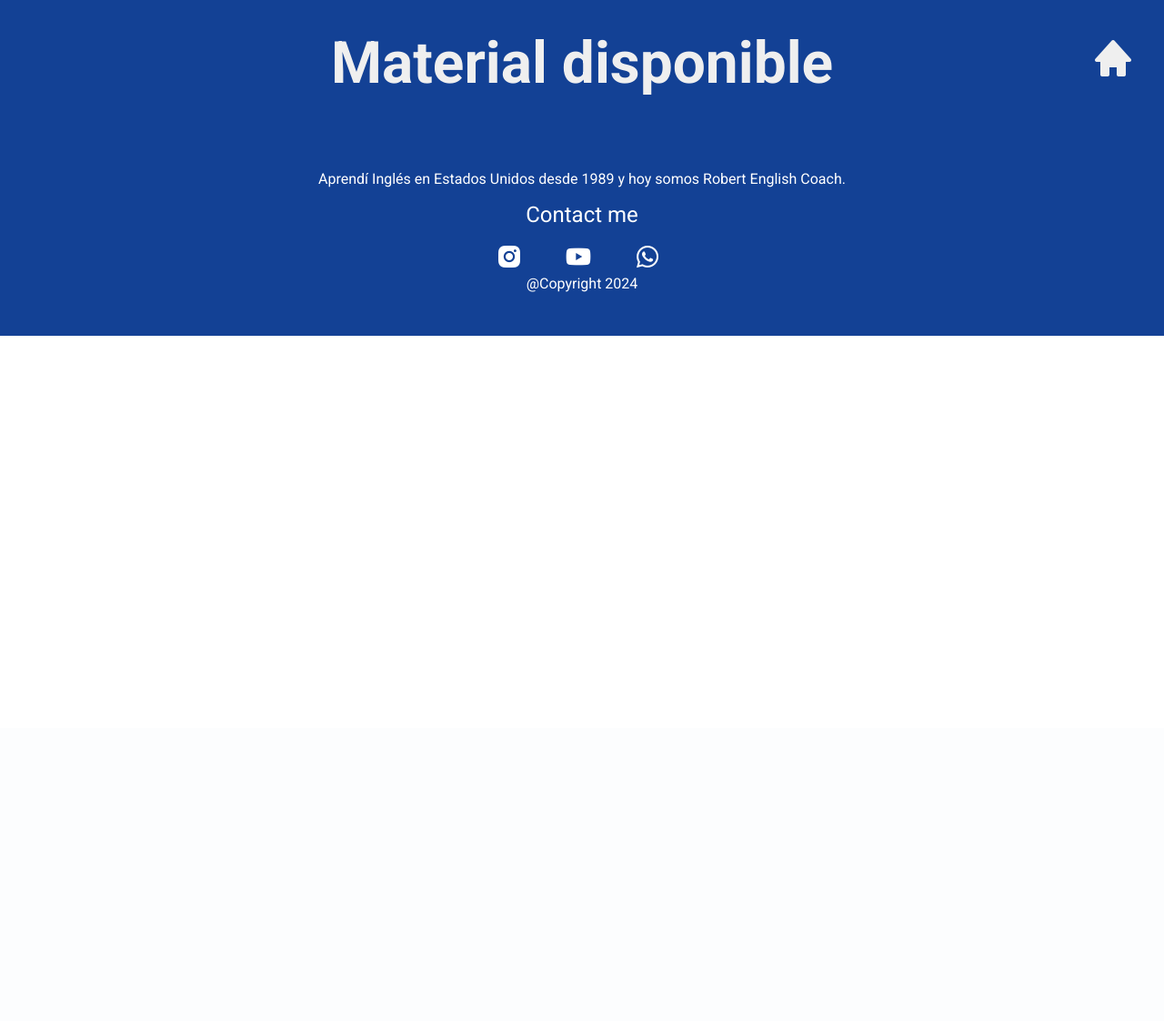
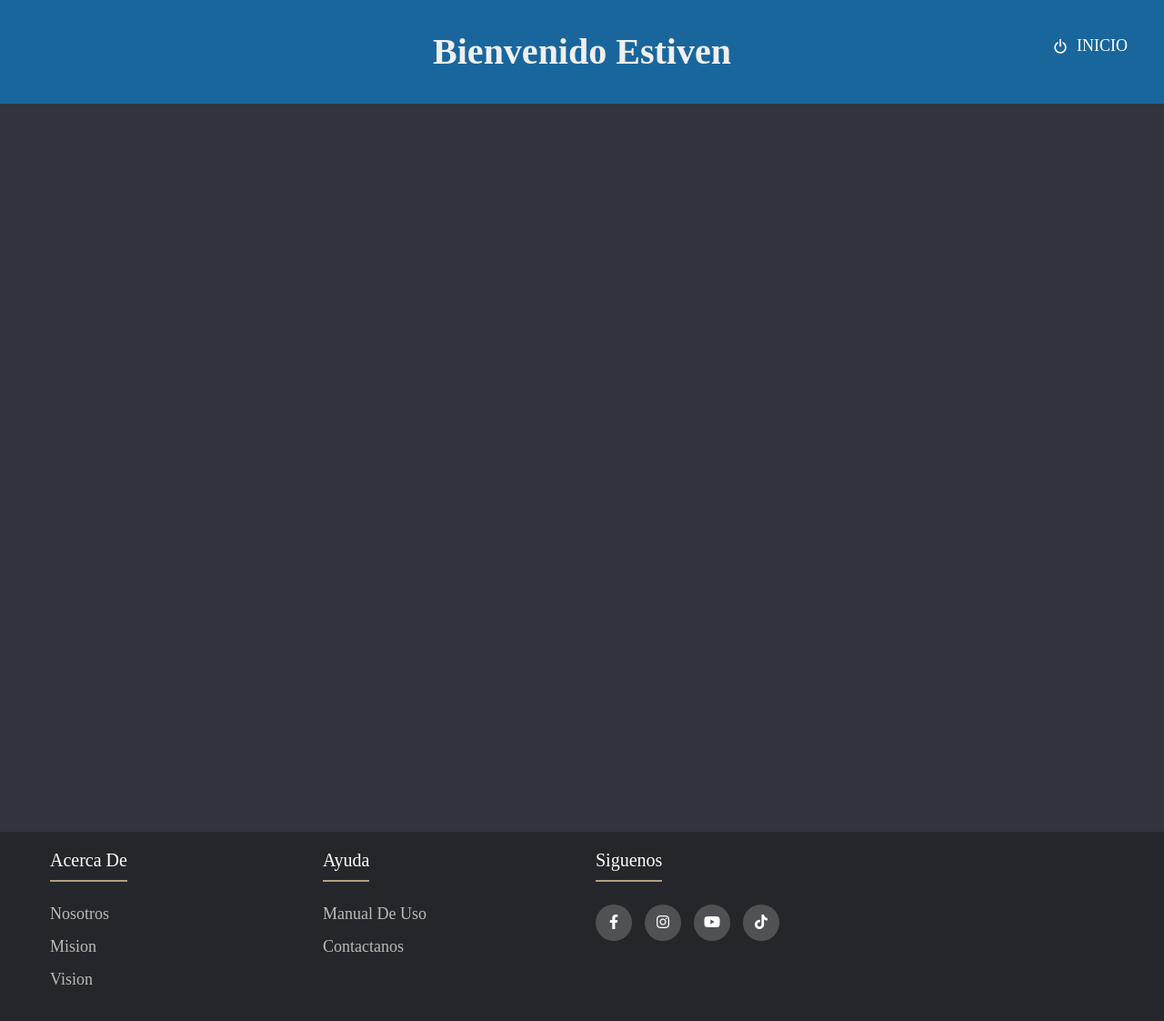
Before and after one commit to EstivenHM/Proyecto_Profesional, a PHP site: page /material.php in a window 1280 px wide. Shown: the whole page at 91% size. Before the commit the page ends 369 px from the top, so only its background shows below. Run offline with PHP 8.4, Linux system fonts and the light colour scheme.

Commit message:
Actualizacion de diseño

```diff
--- a/Proyecto_final/RobertWEB/Crearusuario.php
+++ b/Proyecto_final/RobertWEB/Crearusuario.php
@@ -53,7 +53,7 @@
                 </div>
 
                 <button type="submit" class="btn"> Guardar usuario</button>
-            </form>
+
         </div>
 
         </div>
--- a/Proyecto_final/RobertWEB/Stylecss/Gestionmaterial.css
+++ b/Proyecto_final/RobertWEB/Stylecss/Gestionmaterial.css
@@ -84,7 +84,7 @@ header {
   color: #ffffff;
   margin-bottom: 25px;
   font-weight: 500;
-  border-bottom: 2px solid #00c3ff;
+  border-bottom: 2px solid #afa081;
   padding-bottom: 10px;
   display: inline-block;
 }
@@ -117,7 +117,7 @@ header {
 }
 
 .social-links a:hover {
-  background-color: #00c3ff;
+  background-color: #afa081;
 }
 
 @media (max-width: 991px) {
--- a/Proyecto_final/RobertWEB/Stylecss/Menu.css
+++ b/Proyecto_final/RobertWEB/Stylecss/Menu.css
@@ -330,8 +330,7 @@ header {
   background-color: #00c3ff;
 }
 
-/* Media queries para hacer la página responsiva */
-@media (max-width:
+
 /*-------------FOOTER----------*/
 .container {
   max-width: 1200px;
@@ -391,7 +390,7 @@ header {
 }
 
 .social-links a:hover {
-  background-color: #00c3ff;
+  background-color: #afa081;
 }
 
 @media (max-width: 991px) {
--- a/Proyecto_final/RobertWEB/Stylecss/material.css
+++ b/Proyecto_final/RobertWEB/Stylecss/material.css
@@ -1,93 +1,151 @@
-*{
+* {
+    margin: 0;
+    padding: 0;
+    box-sizing: border-box;
+    list-style: none;
+  }
 
-    margin:0;
-    padding:0;
+  body {
+    font-family: "Times New Roman", Times, serif;
+    text-transform: capitalize;
+  }
+
+  header {
+    background-color: rgb(25, 102, 157);
+    padding: 33.3px 0;
+    color: #efefef;
+    text-align: center;
+    font-size: 20px;
+  }
+
+  .Menu-header a {
+    position: absolute;
+    top: 40px; /* Ajusta según la altura deseada */
+    right: 40px; /* Ajusta para moverlo a la derecha */
+    font-size: 18px;
+    color: white;
+    text-decoration: none;
+    display: flex;
+    align-items: center;
+  }
+
+  .Menu-header a i {
+    margin-right: 8px; /* Espacio entre icono y texto */
+    font-size: 20px;
+  }
+  .Home {
+    display: flex;
+    justify-content: center;
+    align-items: center;
+    width: 100%;
+    height: 100vh; /* Ocupará toda la altura visible */
+    background-color: #31343b;
+    background-size: cover;
+    margin: 0; /* Elimina márgenes */
+    padding: 0; /* Elimina relleno */
     box-sizing: border-box;
-    font-family: 'Roboto';
 }
 
-header{
-
-    background-color: rgb(19, 65, 149);;
-    padding: 2rem 0;
-    color:#efefef;
-    text-align: center;
-    font-size: 2rem;
-
-}
-.inicio {
-    position: absolute; /* Permite posicionar el elemento de forma precisa */
-    top: 40px; /* Ajusta la distancia desde la parte superior */
-    right: 2rem; /* Ajusta la distancia desde el lado derecho */
-    color: #efefef;
-    font-size: 3rem; /* Tamaño del icono */
-    text-decoration: none; /* Elimina subrayado si lo tiene */
+.Home .input-box {
+  position: relative;
+  width: 160%;
+  height: 50px;
+  margin: 25px 0;
 }
 
-.inicio i {
-    display: inline-block; /* Asegura que el ícono se comporte como un elemento bloque en línea */
+.input-box input {
+  width: 100%;
+  height: 100%;
+  background-color: white;
+  border: none;
+  outline: none;
+  border: 2px solid rgba(255, 255, 255, 0.2);
+  border-radius: 40px;
+  font-size: 16px;
+  color: #000000;
+  padding: 20px 45px 20px 20px;
 }
 
-
-
-footer{
-
-    background-color: rgb(19, 65, 149);;
-    padding: 2rem 2rem;
-    color:#efefef;
-    text-align: center;
-
+.Home .btn {
+  width: 160%;
+  height: 45px;
+  background-color: rgba(56, 67, 189, 0.807);
+  border: none;
+  outline: none;
+  border-radius: 40px;
+  box-shadow: 0 0 10px rgba(0, 0, 0, 0.1);
+  cursor: pointer;
+  font-size: 16px;
+  color: rgb(255, 255, 255);
+  font-weight: 600;
 }
 
-.contactos {
-    text-align: center; /* Centra todo el contenido dentro del contenedor */
-    padding: 1rem; /* Espaciado interno para mayor separación */
-    color: #ffffff; /* Color del texto */
+.container {
+  max-width: 1200px;
+  margin: 0 auto;
+}
+.footer {
+  background-color: #24262b;
+  padding: 20px 0;
 }
 
-.mail{
-
-    font-size: 1.2rem; /* Tamaño de la fuente */
-    margin: 1rem 0; /* Espaciado superior e inferior */
-    text-align: center; /* Centrar el texto dentro de su contenedor */
+.footer-row {
+  display: flex;
+  flex-wrap: wrap;
 }
 
-.mail a {
-    color: #9e40bd; /* Color del texto del enlace */
-    text-decoration: none; /* Elimina subrayados */
-
-    transition: color 0.3s ease; /* Añade una transición suave al cambiar el color */
+.footer-links {
+  width: 25%;
+  padding: 0 15px;
 }
 
-.mail a:hover {
-    color: #b82bce; /* Cambia el color al pasar el mouse sobre el enlace */
+.footer-links h4 {
+  font-size: 20px;
+  color: #ffffff;
+  margin-bottom: 25px;
+  font-weight: 500;
+  border-bottom: 2px solid #afa081;
+  padding-bottom: 10px;
+  display: inline-block;
 }
 
-.contactos a {
-    text-decoration: none; /* Elimina subrayados */
-    color: #ffffff; /* Color de los enlaces */
-    margin: 0 1rem; /* Espaciado horizontal entre enlaces */
-    font-size: 1.5rem; /* Tamaño de los iconos */
-    display: inline-block; /* Asegura que los enlaces se alineen uno junto al otro */
-    transition: color 0.3s ease; /* Animación al pasar el mouse */
+.footer-links ul li a {
+  font-size: 18px;
+  text-decoration: none;
+  color: #bbbbbb;
+  display: block;
+  margin-bottom: 15px;
+  transition: all 0.3s ease;
 }
 
-.contactos i {
-    margin-right: 0.5rem; /* Espaciado entre el icono y el texto */
-    font-size: 2rem;
+.footer-links ul li a:hover {
+  color: #ffffff;
+  padding-left: 6px;
 }
 
-.whatsapp :hover{
-
-    color: chartreuse;
+.social-links a {
+  display: inline-block;
+  min-height: 40px;
+  width: 40px;
+  background-color: rgba(255, 255, 255, 0.2);
+  margin: 0 10px 10px 0;
+  text-align: center;
+  line-height: 40px;
+  border-radius: 50%;
+  color: #ffffff;
+  transition: all 0.5s ease;
 }
 
-.youtube :hover{
-
-    color: red;
+.social-links a:hover {
+  background-color: #afa081;
 }
 
-.instagram :hover{
-
-    color: deeppink;
+@media (max-width: 991px) {
+  .footer-row {
+    text-align: center;
+  }
+  .footer-links {
+    width: 100%;
+    margin-bottom: 30px;
+  }
 }
--- a/Proyecto_final/RobertWEB/Stylecss/newuser.css
+++ b/Proyecto_final/RobertWEB/Stylecss/newuser.css
@@ -105,7 +105,7 @@ header {
   color: #ffffff;
   margin-bottom: 25px;
   font-weight: 500;
-  border-bottom: 2px solid #00c3ff;
+  border-bottom: 2px solid #afa081;
   padding-bottom: 10px;
   display: inline-block;
 }
@@ -138,7 +138,7 @@ header {
 }
 
 .social-links a:hover {
-  background-color: #00c3ff;
+  background-color: #afa081;
 }
 
 @media (max-width: 991px) {
--- a/Proyecto_final/RobertWEB/material.php
+++ b/Proyecto_final/RobertWEB/material.php
@@ -5,6 +5,7 @@
     <meta charset="UTF-8">
     <meta name="viewport" content="width=device-width, initial-scale=1.0">
     <link rel="Stylesheet" href="Stylecss/material.css">
+    <link rel="Stylesheet" href="https://cdnjs.cloudflare.com/ajax/libs/font-awesome/6.2.1/css/all.min.css">
     <link href='https://unpkg.com/boxicons@2.1.4/css/boxicons.min.css' rel='stylesheet'>
     <link rel="preconnect" href="https://fonts.googleapis.com">
     <link rel="preconnect" href="https://fonts.gstatic.com" crossorigin>
@@ -14,28 +15,55 @@
 
 <body>
 
-    <header>
-        <h1 id="titulo">Material disponible</h1>
-        <a class="inicio" href="Homepage.php"><i class='bx bxs-home'></i></a>
+<header>
+        <h1 id="titulo">Bienvenido Estiven</h1>
+        <div class="Menu-header">
+            <a href="Menu.php"><i class='bx bx-power-off'></i>INICIO</a>
+        </div>
     </header>
     <seccion>
-        <div class="usuario">
+        <div class="Home">
 
 
         </div>
     </seccion>
-    <footer>
+    <footer class="footer">
 
-        <div class="contactos">
-            <p class="history">Aprendí Inglés en Estados Unidos desde 1989 y hoy somos Robert English Coach.</p>
-            <p class="mail"><a href="mailto:estivenhm1@gmail.com">Contact me</a></p>
-            <a class="instagram" href="https://www.instagram.com/robertenglishcoach/"><i class='bx bxl-instagram-alt'></i></a>
-            <a class="youtube" href="https://www.youtube.com/@rocascante11"><i class='bx bxl-youtube'></i></a>
-            <a class="whatsapp" href="https://wa.me/+50683427778"><i class='bx bxl-whatsapp'></i></i></a>
-            <p class="copyright">@Copyright 2024</p>
+<div class="container">
+    <div class="footer-row">
+        <div class="footer-links">
+
+            <h4>Acerca de</h4>
+            <ul>
+                <li><a href="#">Nosotros</a></li>
+                <li><a href="#">Mision</a></li>
+                <li><a href="#">Vision</a></li>
+            </ul>
         </div>
 
-    </footer>
+        <div class="footer-links">
+            <h4> Ayuda </h4>
+            <ul>
+                <li><a href="#">Manual de uso</a></li>
+                <li><a href="#">contactanos</a></li>
+            </ul>
+        </div>
+
+        <div class="footer-links">
+            <h4> Siguenos </h4>
+            <div class="social-links">
+                <a href="https://www.facebook.com/roberto.english.94" target="_blank"><i class="fab fa-facebook-f"></i></a>
+                <a href="https://www.instagram.com/robertenglishcoach/" target="_blank"><i class="fab fa-instagram"></i></a>
+                <a href="https://www.youtube.com/@rocascante11" target="_blank"><i class="fab fa-youtube"></i></a>
+                <a href="https://www.tiktok.com/@robertenglishcoach?is_from_webapp=1&sender_device=pc" target="_blank"><i class="fab fa-tiktok"></i></a>
+            </div>
+
+        </div>
+
+    </div>
+
+</div>
+</footer>
 </body>
 
 </html>
```
